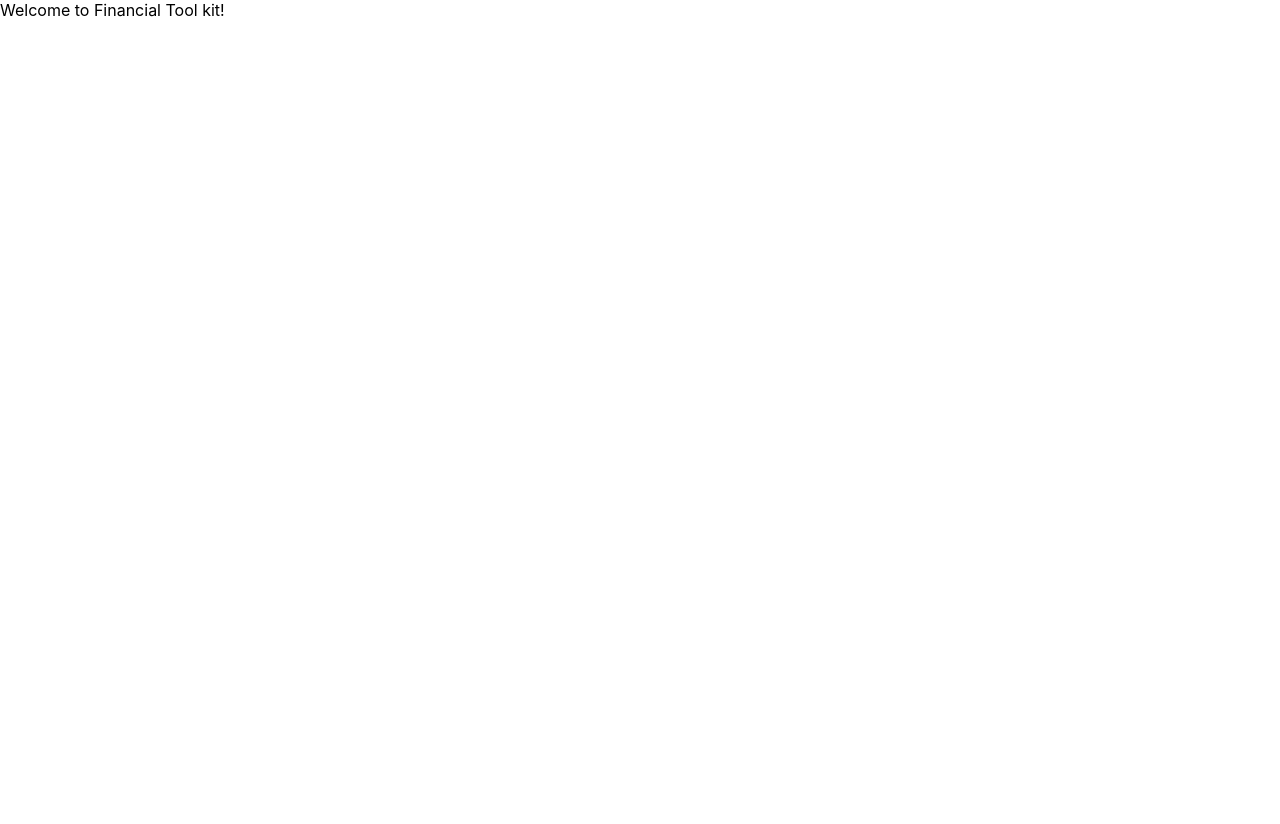
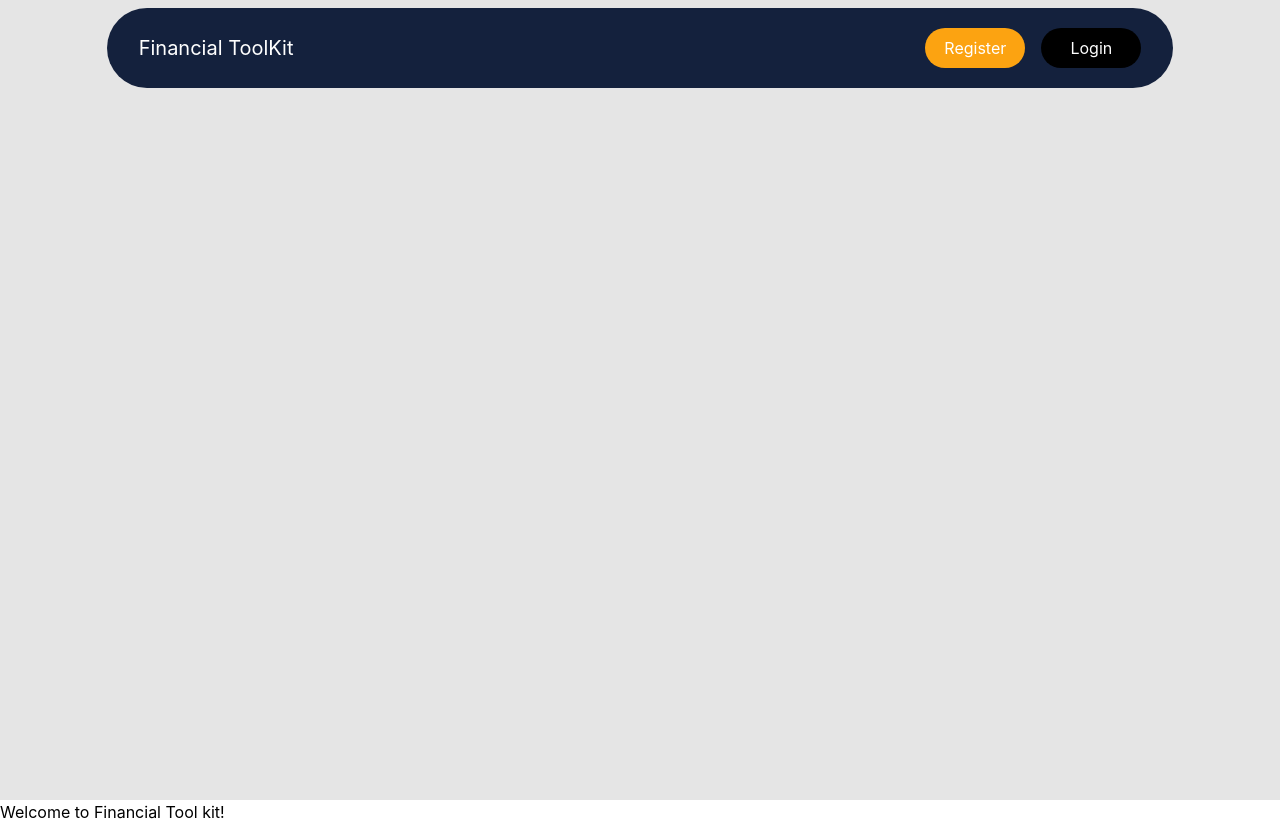
Before and after one commit to touseefyounas/financialToolkit, a React (Create React App) app in the folder frontend-react/: page / in a window 1280 px wide. Before the commit the page ends 800 px from the top, so only its background shows below. Built offline with nearby package versions, Linux system fonts and the light colour scheme.

Commit message:
Added navbar

```diff
--- a/frontend-react/package.json
+++ b/frontend-react/package.json
@@ -12,6 +12,7 @@
     "@types/react-dom": "^18.3.1",
     "react": "^18.3.1",
     "react-dom": "^18.3.1",
+    "react-router-dom": "^6.27.0",
     "react-scripts": "5.0.1",
     "typescript": "^4.9.5",
     "web-vitals": "^2.1.4"
@@ -39,5 +40,8 @@
       "last 1 firefox version",
       "last 1 safari version"
     ]
+  },
+  "devDependencies": {
+    "tailwindcss": "^3.4.14"
   }
 }
--- a/frontend-react/src/App.tsx
+++ b/frontend-react/src/App.tsx
@@ -1,7 +1,19 @@
+import { Outlet } from "react-router-dom";
 import "./App.css";
+import NavBar from "./NavBar/navbar";
 
 function App() {
-  return <div className="App">Welcome to Financial Tool kit!</div>;
+  return (
+    <>
+      <div className="flex flex-col min-h-screen bg-background">
+        <NavBar/>
+        <div className="flex-grow">
+          <Outlet/>
+        </div>
+      </div>
+      <div className="App">Welcome to Financial Tool kit!</div>
+    </>
+  );
 }
 
 export default App;
--- /dev/null
+++ b/frontend-react/src/NavBar/navbar.tsx
@@ -0,0 +1,19 @@
+
+
+const NavBar = () => {
+    return (
+        <>
+        <div className='w-5/6 mx-auto h-20 bg-secondary m-2 rounded-full'>
+            <div className="flex h-20 items-center justify-between">
+                <h1 className="text-xl text-text mx-8">Financial ToolKit</h1>
+                <div className="mx-4">
+                    <button className="text-text bg-accent mr-4 px-4 py-2 rounded-full min-w-[100px] hover:font-bold hover:bg-primary">Register</button>
+                    <button className="text-text bg-primary mr-4 px-4 py-2 rounded-full min-w-[100px] hover:font-bold hover:bg-accent">Login</button>
+                </div>
+            </div>
+        </div>
+        </>
+    )
+}
+
+export default NavBar;
--- /dev/null
+++ b/frontend-react/src/Router.tsx
@@ -0,0 +1,20 @@
+import { RouterProvider, createBrowserRouter, createRoutesFromElements, Route } from 'react-router-dom';
+import App from './App'
+
+const Router = () => {
+
+    const appRouter = createBrowserRouter(createRoutesFromElements(
+        <>
+            <Route path='/' element={<App />}>
+
+            </Route>
+        </>
+    ))
+    return (
+        <>
+        <RouterProvider router={appRouter}/>
+        </>
+    )
+}
+
+export default Router;
--- a/frontend-react/src/index.css
+++ b/frontend-react/src/index.css
@@ -1,3 +1,7 @@
+@tailwind base;
+@tailwind components;
+@tailwind utilities;
+
 body {
   margin: 0;
   font-family: -apple-system, BlinkMacSystemFont, 'Segoe UI', 'Roboto', 'Oxygen',
--- /dev/null
+++ b/frontend-react/tailwind.config.js
@@ -0,0 +1,19 @@
+/** @type {import('tailwindcss').Config} */
+module.exports = {
+  content: [
+    "./src/**/*.{js,jsx,ts,tsx}",
+  ],
+  theme: {
+    extend: {
+      colors:{
+        primary: '#000000',
+        secondary: '#14213d',
+        accent: '#fca311',
+        background: '#e5e5e5',
+        text: '#ffffff'
+
+      }
+    },
+  },
+  plugins: [],
+}
```
Also changed, not shown: 1 other file (tests, documents, lock files or other folders).
